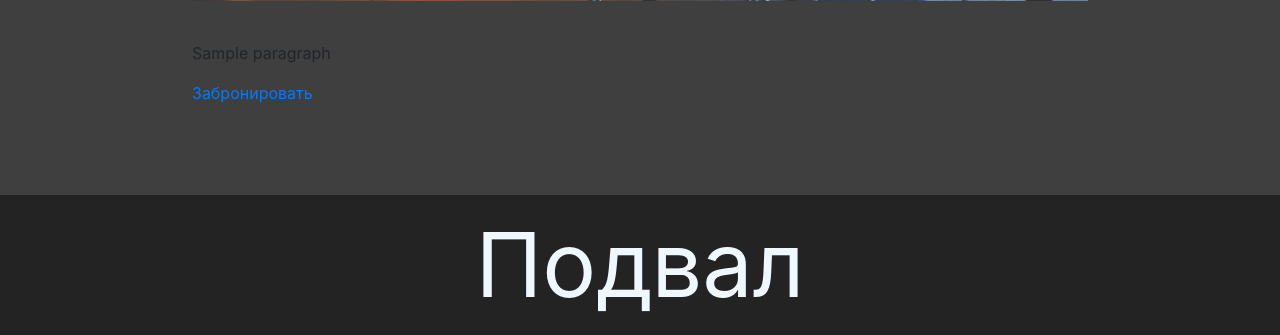
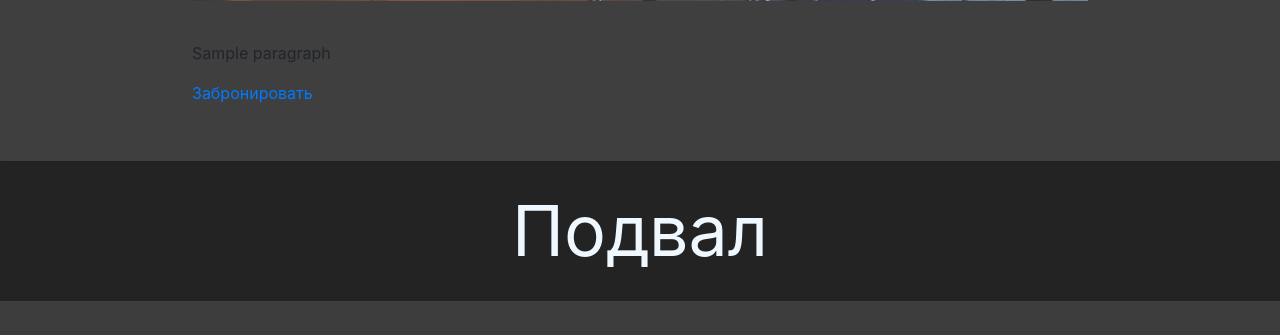
Before and after one commit to arxitim/abstract_anticafe, a Django app: template core/templates/core/table.html in a window 1280 px wide. Shown: the part 682-1017 px from the top of the page. After the commit the page ends 983 px from the top, so only its background shows below. Run offline with Django 3.2, Linux system fonts and the light colour scheme; the template is opened without the code that fills it: most values are stand-ins (such as "Sample title", 1, 10 or a date in 2020); some libraries are stand-ins or nearby versions.

Commit message:
changed the alignment of the navbar elements; changed the alignment of block (table) elements on the main;

```diff
--- a/core/static/core/css/index.css
+++ b/core/static/core/css/index.css
@@ -34,7 +34,6 @@ header {
 
 
 .block {
-    margin-top: 8px;
     margin-bottom:8px;
     user-select: none;
 }
@@ -49,7 +48,8 @@ header {
 /*Планшеты*/
 @media screen and (min-width:768px) and (max-width:991px) {
      .block {
-        height: 200px;
+        height: 240px;
+        margin-top: 8px;
     }
 
     .table_img, .table_details {
@@ -62,6 +62,7 @@ header {
 @media screen and (min-width:992px) and (max-width:1199px) {
      .block {
         height: 200px;
+        margin-top: 8px;
     }
 
     .table_img, .table_details {
@@ -74,6 +75,7 @@ header {
 @media screen and (min-width:1200px){
      .block {
         height: 200px;
+        margin-top: 8px;
     }
 
     .table_img, .table_details {
@@ -111,9 +113,8 @@ header {
 
 .footer {
     flex-shrink: 0;
-    margin-top: 50px;
     height: 140px;
-    font-size: 90px;
+    font-size: 70px;
     text-align: center;
     line-height: 140px;
     background-color: #232323;
--- a/core/templates/core/footer.html
+++ b/core/templates/core/footer.html
@@ -1 +1 @@
-<div class="footer">Подвал</div>
+<div class="mt-sm-3 mt-1 shadow-sm footer">Подвал</div>
--- a/core/templates/core/header.html
+++ b/core/templates/core/header.html
@@ -1,9 +1,9 @@
 {% load static %}
 {% load poll_extras %}
-<header class="d-flex flex-row justify-content-between align-items-center p-3 px-md-4 mb-3 shadow-sm">
+<header class="d-flex flex-row justify-content-between align-items-center p-3 px-md-4 mb-sm-3 mb-2 shadow-sm">
     <a class="ml-3 mr-md-auto text-light" href="{% url 'homePage' %}">Home</a>
 
-    <nav class="my-0 mr-3">
+    <nav class="my-0 mr-sm-1 mr-md-3">
         {% if user.is_authenticated %}
             <a class="mr-2 text-light" href="{% url 'details' %}?next={{ request.path }}">{{ user.username }}</a>
             <a class="btn btn-outline-secondary" href="{% url 'logout' %}?next={{ request.path }}">Logout</a>
```
